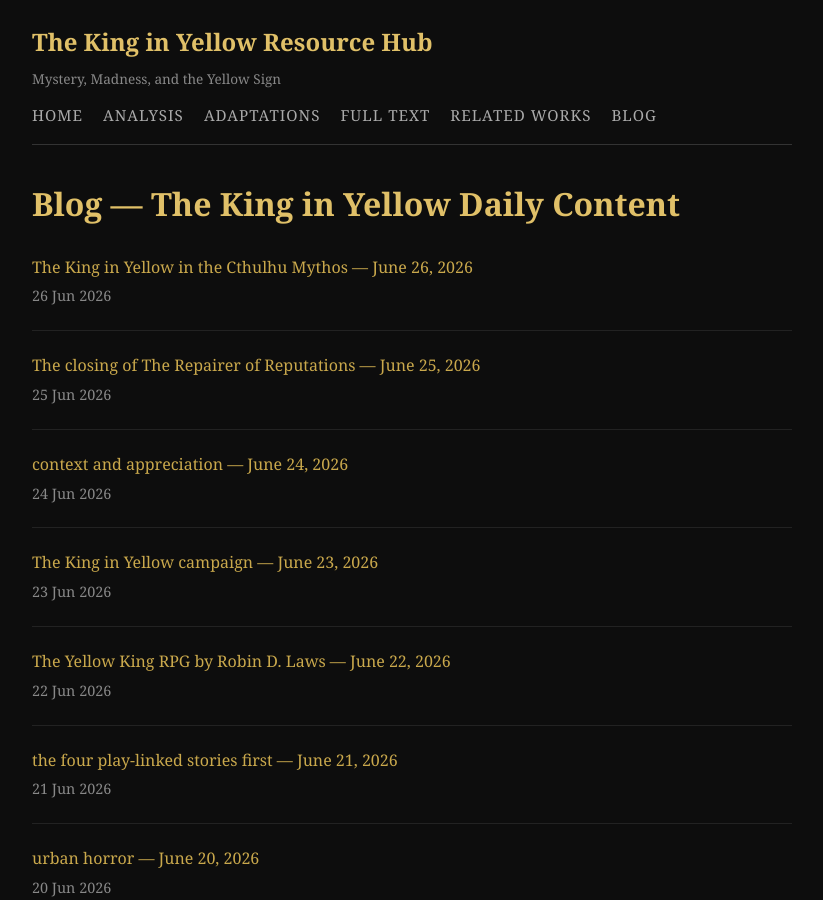
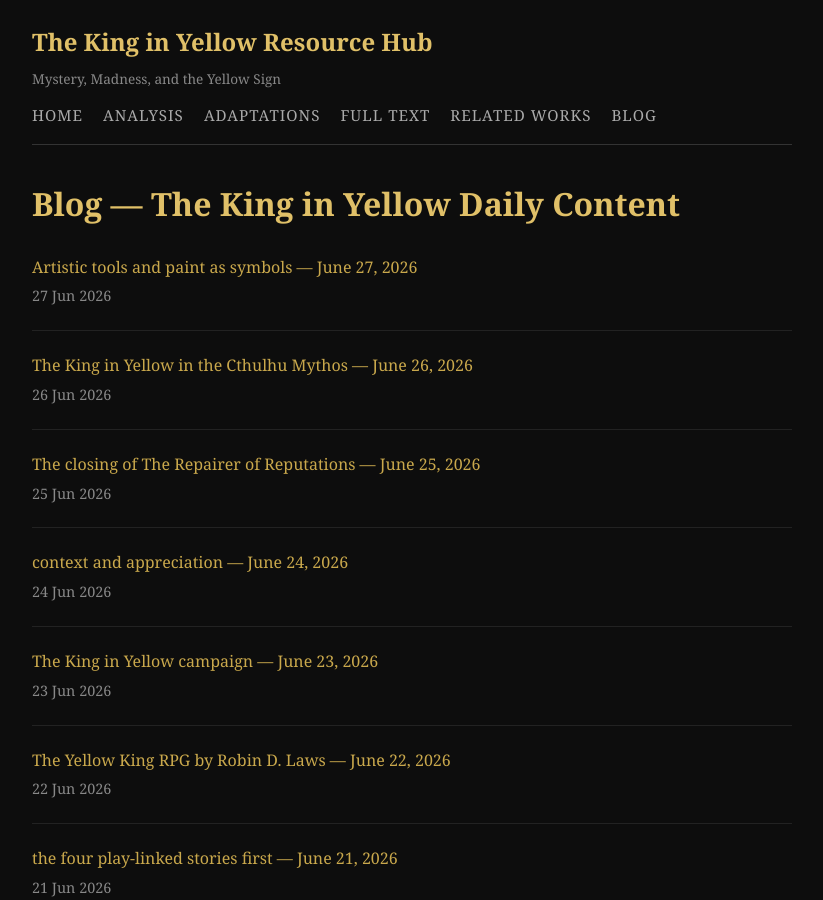
Before and after one commit to miravosqueinteresante/the-king-in-yellow-resources, a Jekyll site: the page built from blog/index.md, in a window 1280 px wide and 900 px high. Shown: the whole window, without its empty margins (228-1051 px from the left). Built offline with Jekyll 4.4.1, drawn with Linux system fonts in a browser that asks for light colours; some of the changed lines change nothing that is shown.

Commit message:
Daily post — 2026-06-27

```diff
--- a/_data/post-queue.json
+++ b/_data/post-queue.json
@@ -56,8 +56,10 @@
     "last_date": "2026-06-24"
   },
   "symbolism_deep_dive": {
-    "used": [],
-    "last_date": null
+    "used": [
+      "Artistic tools and paint as symbols"
+    ],
+    "last_date": "2026-06-27"
   },
   "comparison_essay": {
     "used": [
--- /dev/null
+++ b/_posts/2026-06-27-artistic-tools-and-paint-as-symbols.md
@@ -0,0 +1,27 @@
+---
+layout: post
+title: "Artistic tools and paint as symbols — June 27, 2026"
+date: 2026-06-27 12:00:00 +0000
+categories: blog
+content_type: symbolism_deep_dive
+tags: [symbolism deep dive the-king-in-yellow chambers analysis]
+---
+In Robert W. Chambers' "The King in Yellow," the world of art and the act of creation serve as key motifs that intertwine beauty with existential dread. The novel's exploration of artistic tools and paint as symbols amplifies the underlying themes of madness and the fragility of sanity. Through these elements, Chambers crafts a narrative that dissects the relationship between creativity and the human psyche, inviting readers to confront the darker corners of artistic expression.
+
+Artists in "The King in Yellow" often wield paint and brushes as instruments of both creation and destruction. In the first story, "The Repairer of Reputations," the protagonist, Hildred Castaigne, is drawn to the allure of art yet is overwhelmed by the chaotic forces it can unleash. The act of painting becomes a double-edged sword. It represents a medium through which beauty and reality can be distorted, much like the narrative itself is distorted by the mysterious play of the same name. Chambers suggests that while art can elevate the spirit, it can also unearth hidden horrors lurking beneath the surface of consciousness.
+
+The paint itself serves as a powerful symbol throughout the collection. In "The Mask," the protagonist finds himself captivated by a painting that has the ability to evoke profound emotional responses, revealing the thin line between inspiration and madness. Here, Chambers uses color to symbolize the spectrum of human experience—joy, despair, and the uncanny. The vivid descriptions of paint create an almost tactile sense of immersion, allowing readers to feel the weight of beauty intertwined with an underlying sense of dread. The colors, particularly the haunting yellow that permeates the narrative, take on a life of their own, suggesting a dangerous obsession that can drive an artist to madness.
+
+Moreover, the act of painting is depicted as a ritualistic endeavor, where the creative process transcends mere representation and touches upon the metaphysical. In "The Yellow Sign," for instance, the protagonist's artistic pursuits lead him to uncover unsettling truths about existence and the nature of reality. The line between creator and creation blurs, suggesting that the act of making art can invoke otherworldly forces, a theme that resonates with the idea of the subconscious as a container for both inspiration and terror. The paint used in these artistic endeavors becomes a means of accessing deeper, often unsettling truths—mirroring the duality of the human experience.
+
+Chambers’ narrative warns of the intoxicating power of art. The tools of artistry symbolize a gateway to both enlightenment and madness, forcing characters and readers alike to confront their own boundaries. As the characters grapple with the effects of their artistic expressions, the paint serves not only as a medium but also as a metaphor for the complexities of existence. In essence, "The King in Yellow" transforms the act of painting from mundane to mystical, embodying the fragility of sanity in a world where beauty and horror coexist.
+
+Ultimately, the artistic tools and paint in Chambers' work are not mere props; they are conduits through which the darker aspects of human nature are revealed. As readers navigate the intricate landscapes of "The King in Yellow," the symbols of art become a reminder of the thin veil that separates creation from destruction, beauty from madness—a theme that echoes profoundly in the realm of weird fiction.
+
+---
+
+### Explore More
+
+- [The Yellow Sign — Symbolism and Meaning](/the-king-in-yellow-resources/analysis/yellow-sign-symbolism/)
+
+*For a more interactive experience, there is a coloring book and nightmare journal inspired by The King in Yellow: [The King in Yellow: Nightmares Diary and Coloring Book](https://www.amazon.com/dp/B0CTXCQ9HM)*
```
